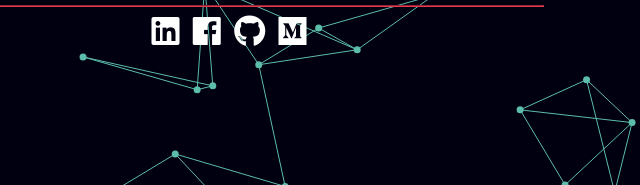
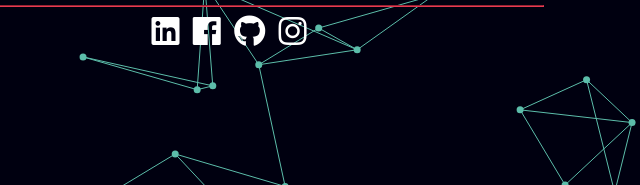
Before and after one commit to prabablu/prabablu.github.io, a plain HTML site: page index.html in a window 1280 px wide. Shown: the part 410-595 px from the top of the page, 411-1051 px from the left. Drawn offline with Linux system fonts and the light colour scheme.

Commit message:
Update index.html

```diff
--- a/index.html
+++ b/index.html
@@ -26,7 +26,7 @@
     &nbsp
     <a href="https://github.com/prabablu/#/" style="color: white;"><i class="fab fa-github" style="font-size: 2em;"></i></a>
     &nbsp
-    <a href="https://www.instagram.com/pra_bablu/#/" style="color: white;"><i class="fab fa-medium" style="font-size: 2em;"></i></a>
+    <a href="https://www.instagram.com/pra_bablu/#/" style="color: white;"><i class="fab fa-instagram" style="font-size: 2em;"></i></a>
   </div>
 </div>
 
```
